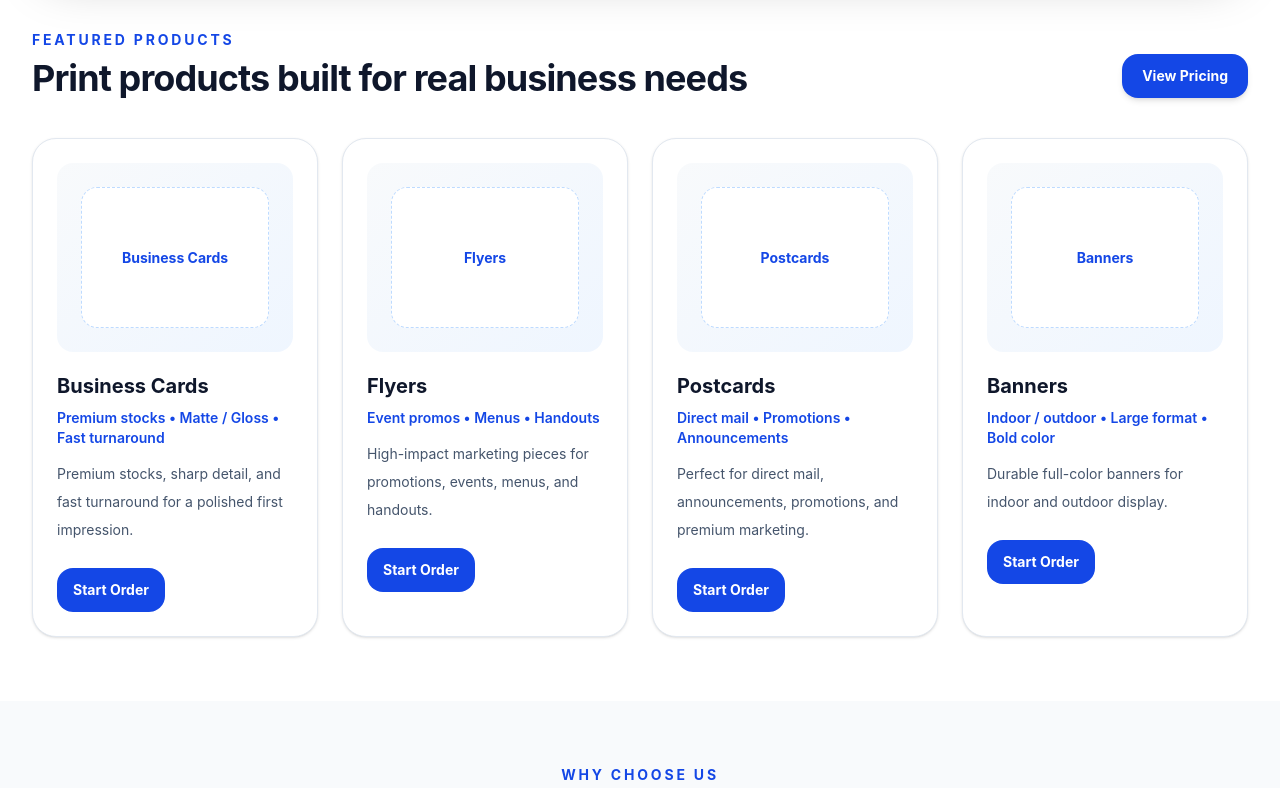
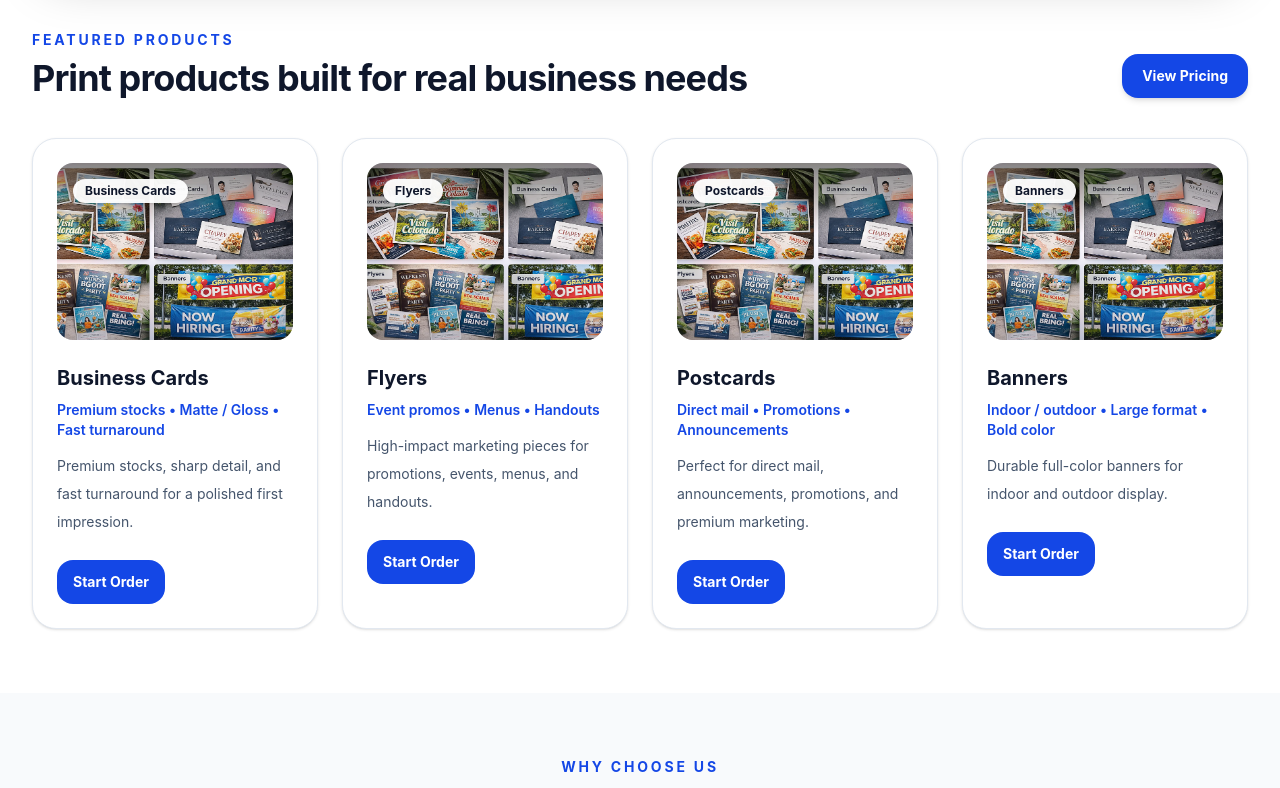
Before and after one commit to deworkenj-envision/Version-25a, a Next.js app: page / in a window 1280 px wide. Shown: the part 660-1448 px from the top of the page. Built offline with nearby package versions, Linux system fonts and the light colour scheme.

Commit message:
Update page.js

```diff
--- a/app/page.js
+++ b/app/page.js
@@ -8,6 +8,9 @@ const featuredProducts = [
       "Premium stocks, sharp detail, and fast turnaround for a polished first impression.",
     href: "/order?product=Business%20Cards",
     meta: "Premium stocks • Matte / Gloss • Fast turnaround",
+    imageSrc: "/images/hero_desktop.webp",
+    imageAlt: "Business cards",
+    imagePosition: "75% 25%",
   },
   {
     name: "Flyers",
@@ -15,6 +18,9 @@ const featuredProducts = [
       "High-impact marketing pieces for promotions, events, menus, and handouts.",
     href: "/order?product=Flyers",
     meta: "Event promos • Menus • Handouts",
+    imageSrc: "/images/hero_desktop.webp",
+    imageAlt: "Flyers",
+    imagePosition: "25% 75%",
   },
   {
     name: "Postcards",
@@ -22,12 +28,18 @@ const featuredProducts = [
       "Perfect for direct mail, announcements, promotions, and premium marketing.",
     href: "/order?product=Postcards",
     meta: "Direct mail • Promotions • Announcements",
+    imageSrc: "/images/hero_desktop.webp",
+    imageAlt: "Postcards",
+    imagePosition: "25% 25%",
   },
   {
     name: "Banners",
     description: "Durable full-color banners for indoor and outdoor display.",
     href: "/order?product=Banners",
     meta: "Indoor / outdoor • Large format • Bold color",
+    imageSrc: "/images/hero_desktop.webp",
+    imageAlt: "Banners",
+    imagePosition: "75% 75%",
   },
 ];
 
@@ -163,17 +175,28 @@ export default function HomePage() {
             <Link
               key={product.name}
               href={product.href}
-              className="group flex h-full flex-col rounded-3xl border border-slate-200 bg-white p-6 shadow-sm transition duration-200 hover:-translate-y-1 hover:border-blue-300 hover:shadow-xl"
+              className="group flex h-full flex-col overflow-hidden rounded-3xl border border-slate-200 bg-white shadow-sm transition duration-200 hover:-translate-y-1 hover:border-blue-300 hover:shadow-xl"
             >
-              <div className="mb-5 rounded-2xl bg-gradient-to-br from-slate-50 to-blue-50 p-6">
-                <div className="flex aspect-[4/3] items-center justify-center rounded-2xl border border-dashed border-blue-200 bg-white">
-                  <span className="text-center text-sm font-bold text-blue-700">
-                    {product.name}
-                  </span>
+              <div className="p-6 pb-0">
+                <div className="relative overflow-hidden rounded-2xl bg-slate-100">
+                  <div className="relative aspect-[4/3] w-full">
+                    <Image
+                      src={product.imageSrc}
+                      alt={product.imageAlt}
+                      fill
+                      sizes="(min-width: 1280px) 23vw, (min-width: 768px) 45vw, 100vw"
+                      className="object-cover transition duration-300 group-hover:scale-[1.03]"
+                      style={{ objectPosition: product.imagePosition }}
+                    />
+                    <div className="absolute inset-0 bg-gradient-to-t from-slate-900/20 via-transparent to-transparent" />
+                    <div className="absolute left-4 top-4 rounded-full bg-white/95 px-3 py-1 text-xs font-bold text-slate-900 shadow-sm">
+                      {product.name}
+                    </div>
+                  </div>
                 </div>
               </div>
 
-              <div className="flex flex-1 flex-col">
+              <div className="flex flex-1 flex-col p-6">
                 <h3 className="text-xl font-bold text-slate-900 transition group-hover:text-blue-700">
                   {product.name}
                 </h3>
```
